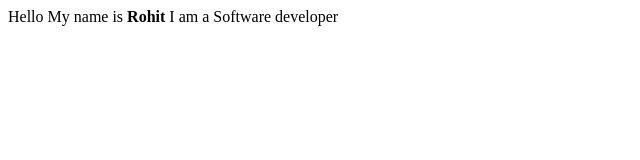
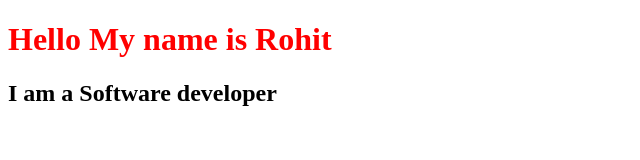
Before and after one commit to rohitghatal1/rohitghatal.github.io, a plain HTML site: page index.html in a window 1280 px wide. Shown: the whole page, without its empty margins (0-640 px from the left). Drawn offline with Linux system fonts and the light colour scheme.

Commit message:
add index.html and contact.html

```diff
--- a/index.html
+++ b/index.html
@@ -7,8 +7,7 @@
     <title>My portfolio</title>
 </head>
 <body bg color ="Blue">
-Hello My name is <b>Rohit</b>
-I am a Software developer
-
+<h1 style="color: red;">Hello My name is <b>Rohit</b> </h1>
+<h2 style="border: 3px 6px;">I am a Software developer</h2>
 </body>
 </html>
```
